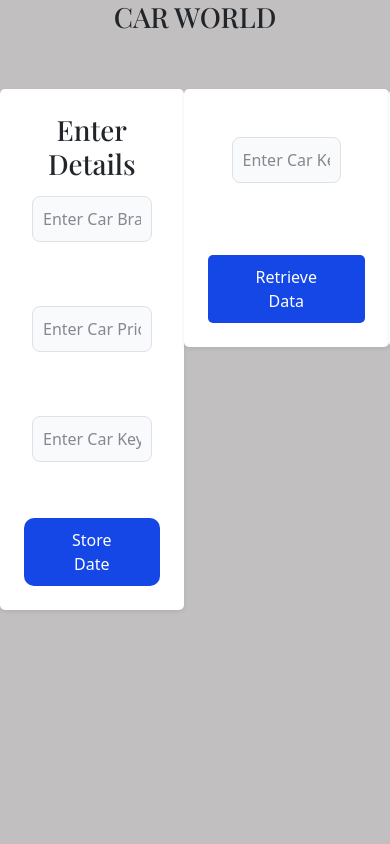
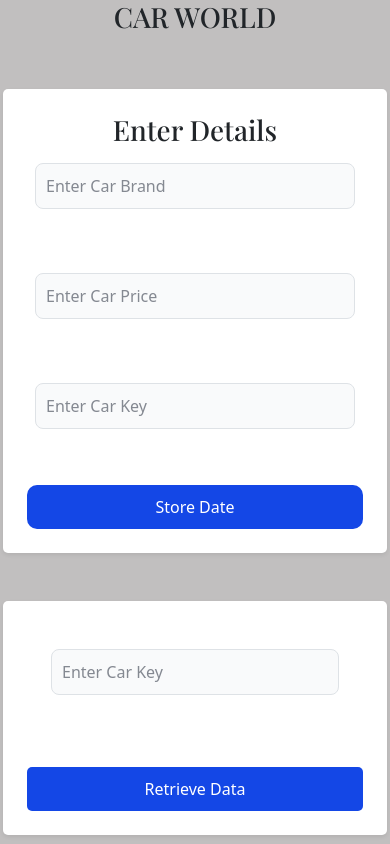
Before and after one commit to alnajas/car, a plain HTML site: page index.html in a window 390 px wide. Shown: the top 844 px of the page. Drawn offline with nearby package versions, Linux system fonts and the light colour scheme; a web font is replaced by a local one.

Commit message:
updated car page using tailwind

```diff
--- a/index.html
+++ b/index.html
@@ -22,10 +22,10 @@ font-family: "Playfair Display", serif;
 </head>
 <body style="background-color: rgb(193, 191, 191);">
  <h1 class="text-center text-bold">CAR WORLD</h1>
-<div class="flex justify-evenly">
+<div class="flex flex-col md:flex-row md:justify-evenly">
 
-<div class="mt-5" style="width: 400px;">
-<form class=" mx-auto block max-w-sm p-6 bg-white rounded-lg shadow-sm hover:bg-gray-100 dark:bg-white dark:hover:bg-gray-200" style="border-radius: 5px;" id="info">
+<div class="mt-5 w-full md:w-96" >
+<form class=" mx-auto block max-w-sm p-6 bg-white rounded-lg shadow-sm hover:bg-gray-100 dark:bg-white dark:hover:bg-gray-200 g-6" style="border-radius: 5px;" id="info">
    <h1 class="text-center text-bold">Enter Details</h1>
   <div class="mb-5 p-2">
     <input type="text" id="cbrand" class="bg-gray-50 border border-gray-300 text-gray-900 text-sm rounded-lg focus:ring-blue-500 focus:border-blue-500 block w-full p-2.5 dark:bg-white dark:border-gray-600 dark:placeholder-gray-400 dark:text-gray dark:focus:ring-blue-500 dark:focus:border-blue-500" placeholder="Enter Car Brand" required />
@@ -41,8 +41,8 @@ font-family: "Playfair Display", serif;
 </form>
 
 </div>
-<div class="mt-5" style="width: 400px;">
-<form class=" mx-auto block max-w-sm p-6 bg-white rounded-lg shadow-sm hover:bg-gray-100 dark:bg-white dark:hover:bg-gray-200" style="border-radius: 5px;">
+<div class="mt-5 w-full md:w-96">
+<form class=" mx-auto block max-w-sm p-6 bg-white rounded-lg shadow-sm hover:bg-gray-100 dark:bg-white dark:hover:bg-gray-200 g-6" style="border-radius: 5px;">
 
   <div class="mb-5 p-4">
     <input type="text" id="checkkey" class="bg-gray-50 border border-gray-300 text-gray-900 text-sm rounded-lg focus:ring-blue-500 focus:border-blue-500 block w-full p-2.5 dark:bg-white dark:border-gray-600 dark:placeholder-gray-400 dark:text-gray dark:focus:ring-blue-500 dark:focus:border-blue-500" placeholder="Enter Car Key" required />
@@ -51,8 +51,8 @@ font-family: "Playfair Display", serif;
   <div id="result"></div>
 </form>
 </div>
-<div class="mt-5" style="width: 400px;">
-<form class=" mx-auto block max-w-sm p-6 bg-white rounded-lg shadow-sm hover:bg-gray-100 dark:bg-white dark:hover:bg-gray-200" style="border-radius: 5px;">
+<div class="mt-5 w-full md:w-96">
+<form class=" mx-auto block max-w-sm p-6 bg-white rounded-lg shadow-sm hover:bg-gray-100 dark:bg-white dark:hover:bg-gray-200 g-6" style="border-radius: 5px;">
   <div class="mb-5 p-4">
     <input type="text" id="removekey" class="bg-gray-50 border border-gray-300 text-gray-900 text-sm rounded-lg focus:ring-blue-500 focus:border-blue-500 block w-full p-2.5 dark:bg-white dark:border-gray-600 dark:placeholder-gray-400 dark:text-gray dark:focus:ring-blue-500 dark:focus:border-blue-500" placeholder="Enter key" required />
   </div>
```
